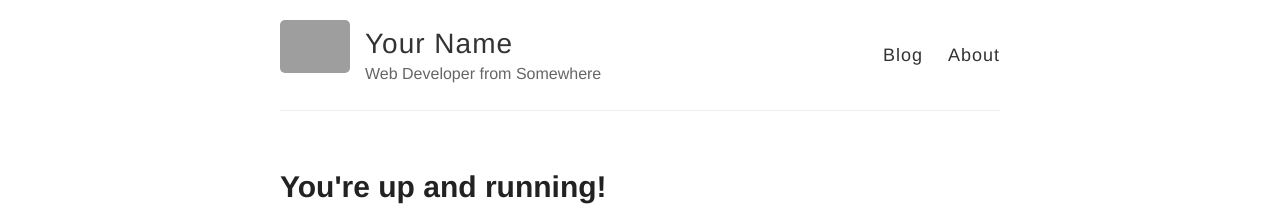
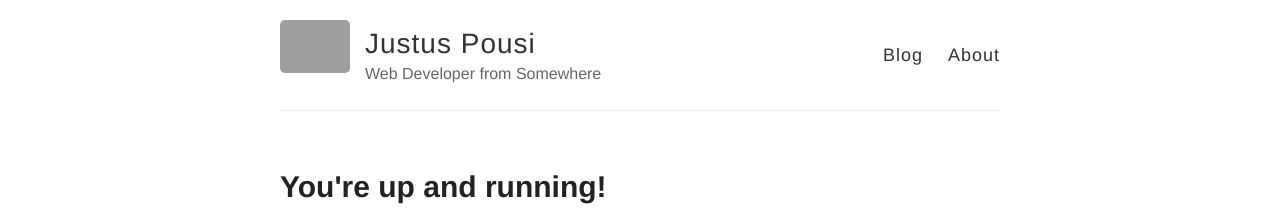
Before and after one commit to barocon/barocon.github.io, a Jekyll site: the page built from index.html, in a window 1280 px wide. Shown: the top 222 px of the page. Built offline with Jekyll 4.4.1, drawn with Linux system fonts in a browser that asks for light colours; part of the change alters nothing that is shown; grey boxes are pictures that could not be loaded.

Commit message:
configuring

```diff
--- a/_config.yml
+++ b/_config.yml
@@ -3,7 +3,7 @@
 #
 
 # Name of your site (displayed in the header)
-name: Your Name
+name: Justus Pousi
 
 # Short bio or description (displayed in the header)
 description: Web Developer from Somewhere
@@ -21,12 +21,12 @@ footer-links:
   email:
   facebook:
   flickr:
-  github: barryclark/jekyll-now
+  github: barocon.github.io
   instagram:
   linkedin:
   pinterest:
   rss: # just type anything here for a working RSS icon
-  twitter: jekyllrb
+  twitter: barocon
   stackoverflow: # your stackoverflow profile, e.g. "users/50476/bart-kiers"
   youtube: # channel/<your_long_string> or user/<user-name>
   googleplus: # anything in your profile username that comes after plus.google.com/
```
